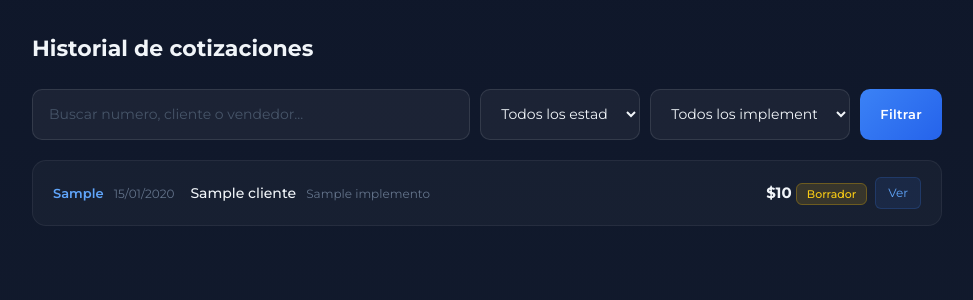
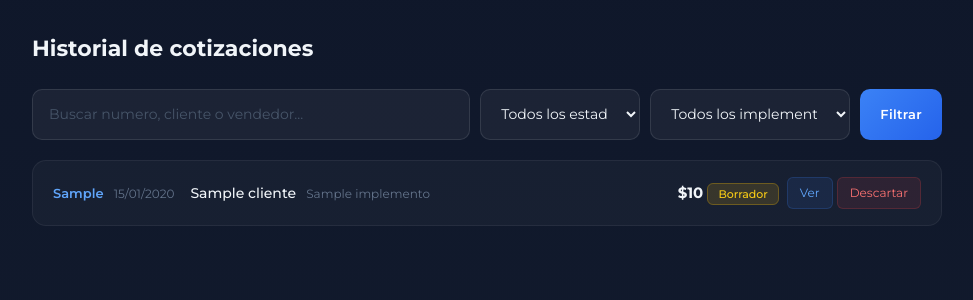
Before and after one commit to luciaf17/cotizador, a Django app: page /historial/ in a window 1280 px wide. Shown: the part 61-361 px from the top of the page, without its empty margins (153-1126 px from the left). Run offline with Django 5.2, Linux system fonts and the light colour scheme; a user stored in the database is signed in; tables that the repository leaves empty hold one stand-in row (values such as "Sample post"); some libraries are stand-ins or nearby versions.

Commit message:
feat: agregar botón Descartar en historial de cotizaciones
Co-Authored-By: Claude Opus 4.6 (1M context) <noreply@anthropic.com>

```diff
--- a/templates/cotizaciones/historial.html
+++ b/templates/cotizaciones/historial.html
@@ -73,6 +73,14 @@
                         <button type="submit" style="padding: 6px 12px; background: rgba(59,130,246,0.1); color: #60a5fa; border: 1px solid rgba(59,130,246,0.2); border-radius: 6px; font-size: 12px; cursor: pointer; font-family: inherit;">Confirmar</button>
                     </form>
                     {% endif %}
+
+                    {% if cot.estado == 'borrador' %}
+                    <form method="post" action="{% url 'cotizacion_descartar' cotizacion_id=cot.id %}" style="margin: 0;"
+                          onsubmit="return confirm('Descartar cotizacion {{ cot.numero }}?');">
+                        {% csrf_token %}
+                        <button type="submit" style="padding: 6px 12px; background: rgba(239,68,68,0.1); color: #f87171; border: 1px solid rgba(239,68,68,0.2); border-radius: 6px; font-size: 12px; cursor: pointer; font-family: inherit;">Descartar</button>
+                    </form>
+                    {% endif %}
                 </div>
             </div>
             </div>
```
